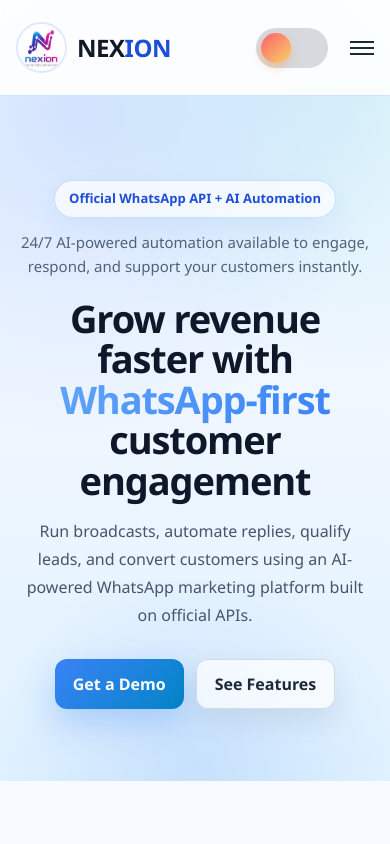
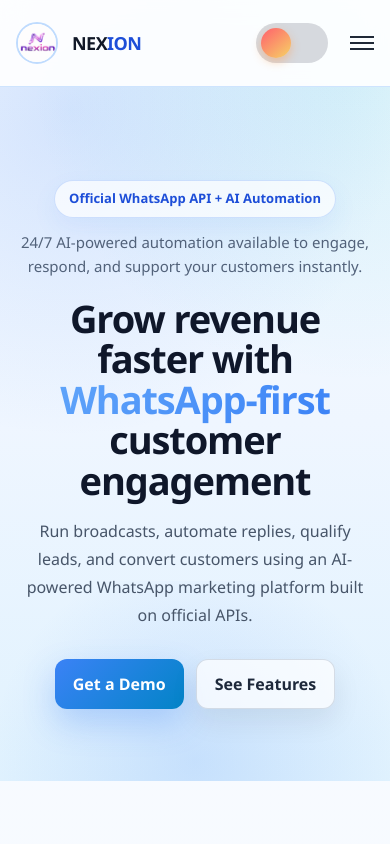
Before and after one commit to technovahub2025/nexion, a React (Vite) app: page / in a window 390 px wide. Shown: the top 844 px of the page. Built offline with nearby package versions, Linux system fonts and the light colour scheme; no server answers.

Commit message:
logo changed

```diff
--- a/src/App.css
+++ b/src/App.css
@@ -69,26 +69,30 @@
 .navbar-left {
   display: flex;
   align-items: center;
-  gap: 10px;
+  gap: 14px;
+  min-width: 0;
 }
 
 .logo-icon {
-  width: 51px;
-  height: 51px;
+  width: 54px;
+  height: 54px;
+  object-fit: cover;
   border-radius: 50%;
-  /* object-fit: cover; */
-  border: 2px solid #dbeafe;
+  border: 2px solid #bfdbfe;
+  background: #ffffff;
+  display: block;
 }
 
 .logo-text {
-  font-size: 24px;
-  font-weight: 800;
-  letter-spacing: -0.02em;
+  font-size: 30px;
+  font-weight: 900;
+  letter-spacing: -0.03em;
+  line-height: 1;
   color: #111827;
 }
 
 .logo-text span {
-  color: var(--accent-strong);
+  color: #1d4ed8;
 }
 
 .navbar-actions {
@@ -1510,6 +1514,10 @@
   color: #dce8f7;
 }
 
+body.theme-dark .logo-icon {
+  border-color: #3b4f6d;
+}
+
 body.theme-dark .navbar-user-pill {
   background: #121d30;
   border-color: #27354b;
@@ -1720,6 +1728,15 @@
 
   .navbar-auth {
     display: none;
+  }
+
+  .logo-icon {
+    width: 48px;
+    height: 48px;
+  }
+
+  .logo-text {
+    font-size: 24px;
   }
 
   .navbar-links {
@@ -1784,6 +1801,15 @@
 }
 
 @media (max-width: 640px) {
+  .logo-icon {
+    width: 42px;
+    height: 42px;
+  }
+
+  .logo-text {
+    font-size: 18px;
+  }
+
   .brand-strip-title {
     font-size: 30px;
   }
```
Also changed, not shown: src/Navbar.jsx (line endings or trailing spaces), src/assets/logo(new).png.
